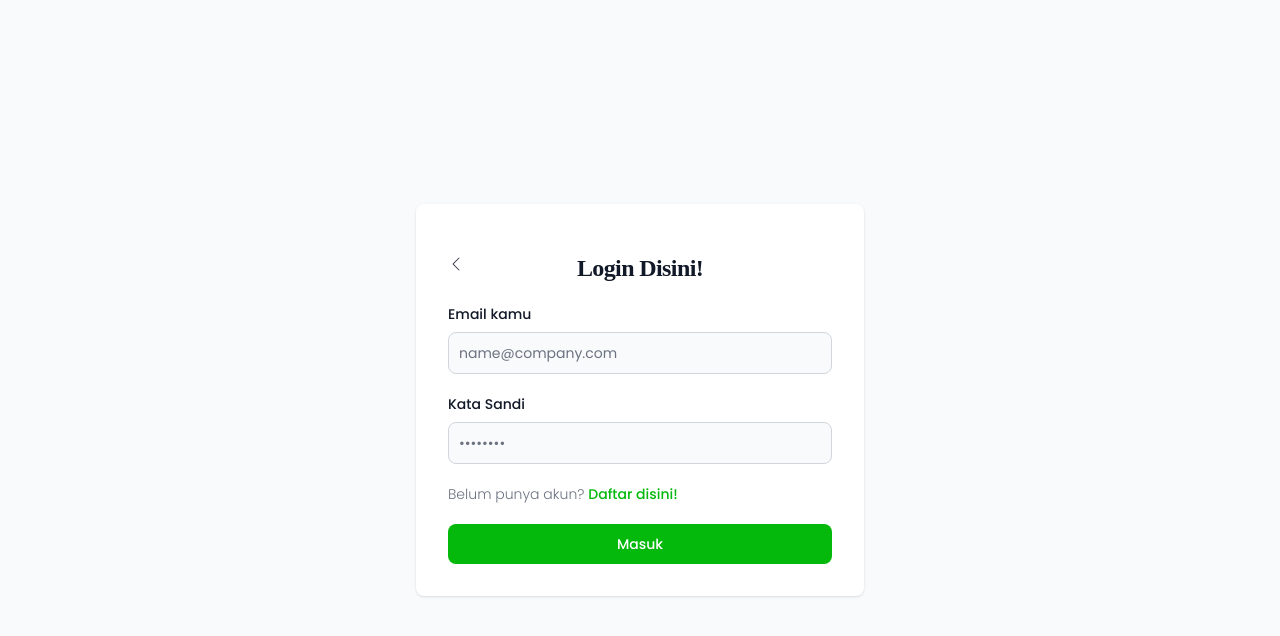
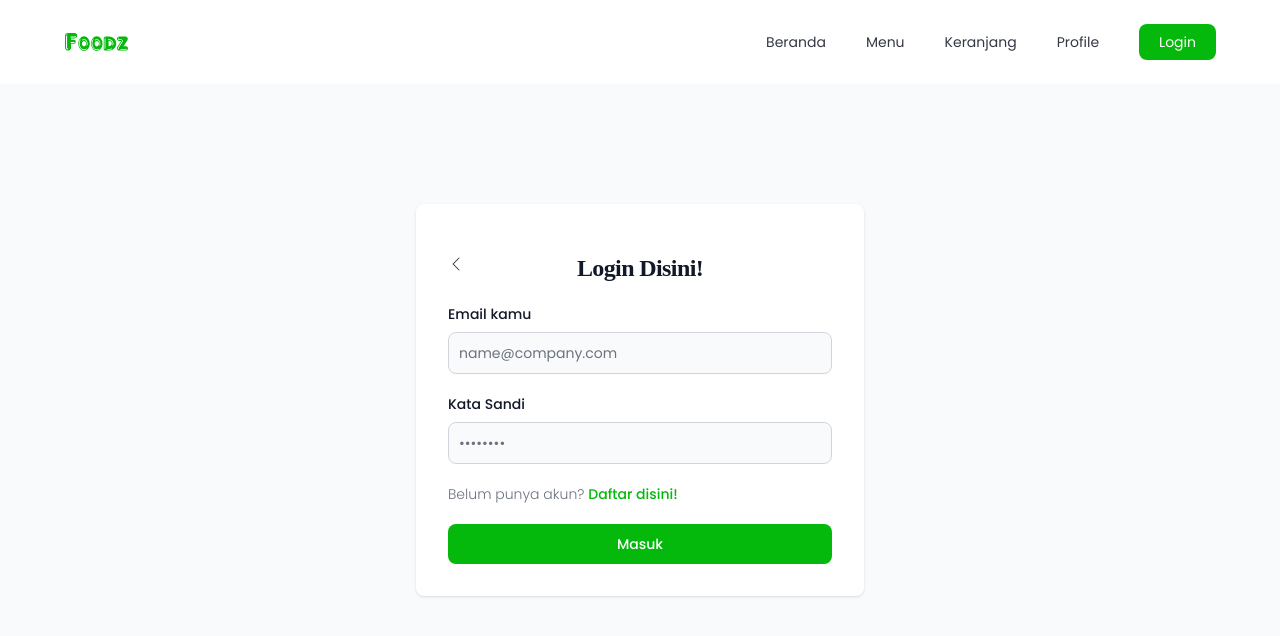
Before and after one commit to widiagustin/foodz-app, a Next.js app: page /auth/login in a window 1280 px wide. Shown: the top 636 px of the page. Built offline with nearby package versions, Linux system fonts and the light colour scheme; a web font is replaced by a local one.

Commit message:
feat: Add Layout component

```diff
--- /dev/null
+++ b/src/components/Layout.js
@@ -0,0 +1,11 @@
+import React from 'react'
+import Navbar from './Navbar'
+
+export default function Layout ({ children }) {
+  return (
+    <div>
+      <Navbar />
+      {children}
+    </div>
+  )
+}
--- a/src/pages/_app.js
+++ b/src/pages/_app.js
@@ -1,7 +1,12 @@
 import '../../styles/globals.css'
+import Layout from '../components/Layout'
 
 function MyApp ({ Component, pageProps }) {
-  return <Component {...pageProps} />
+  return (
+    <Layout>
+      <Component {...pageProps} />
+    </Layout>
+  )
 }
 
 export default MyApp
```
